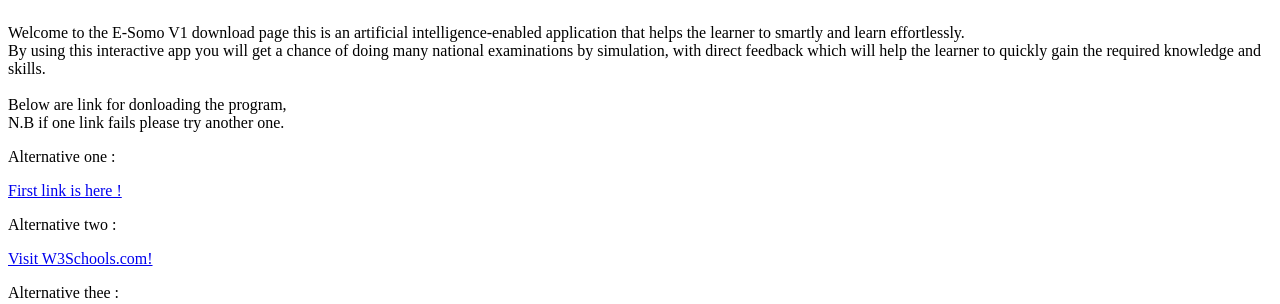
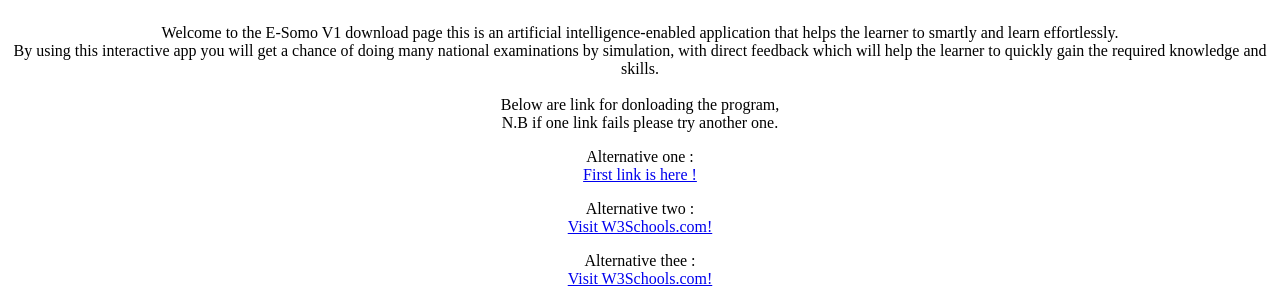
Before and after one commit to E-somo/downloads, a plain HTML site: page index.html in a window 1280 px wide. Shown: the part 60-364 px from the top of the page. Drawn offline with Linux system fonts and the light colour scheme.

Commit message:
Update index.html

```diff
--- a/index.html
+++ b/index.html
@@ -1,3 +1,10 @@
+<style>
+h1 {text-align: center;}
+p {text-align: center;}
+a {text-align: center;}
+</style>
+
+
 <h1 style="background-color: green;">                                     Hello ! From T-Smart solution Ltd!</h1>
 <p> <br> Welcome to the E-Somo V1 download page this is an artificial intelligence-enabled application that helps the learner
    to smartly and learn effortlessly. <br> By using this interactive app you will get a chance of doing many national examinations by simulation,
@@ -6,10 +13,10 @@
   N.B if one link fails please try another one.<br>
         </p>
 
-<p> Alternative one : <br></p>
-<a href="https://github.com/E-somo/versionUpdate/raw/main/electronicspost-com-solved-problems-on-rectifiers-.pdf"> First link is here !</a> <br>
-<p> Alternative two : <br></p>
-<a href="https://www.w3schools.com">Visit W3Schools.com!</a> <br>
-<p> Alternative thee : <br></p>
-<a href="https://www.w3schools.com">Visit W3Schools.com!</a> <br>
+<p> Alternative one : <br>
+<a href="https://github.com/E-somo/versionUpdate/raw/main/electronicspost-com-solved-problems-on-rectifiers-.pdf"> First link is here !</a> <br> </p>
+<p> Alternative two : <br>
+<a href="https://www.w3schools.com">Visit W3Schools.com!</a> <br> </p>
+<p> Alternative thee : <br>
+<a href="https://www.w3schools.com">Visit W3Schools.com!</a> <br>  </p>
 <h1 style="background-color: green;">                                   Alll the best wishes !!!!</h1>
```
